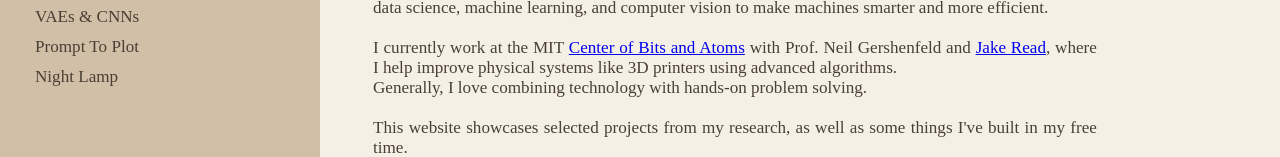
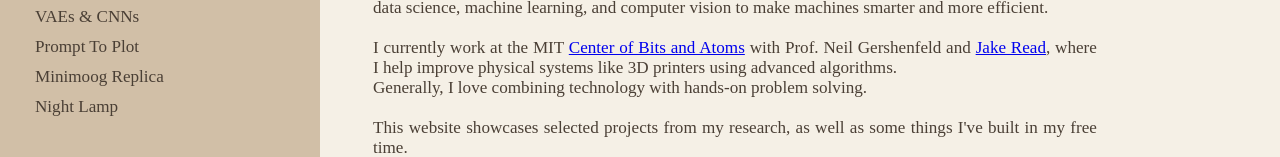
Before and after one commit to yuvalm11/personal-website, a plain HTML site: page index.html in a window 1280 px wide. Both pictures are taken after a click on the item "Projects". Shown: the part 165-322 px from the top of the page. Drawn offline with nearby package versions, Linux system fonts and the light colour scheme.

Commit message:
moog proj

```diff
--- a/index.html
+++ b/index.html
@@ -19,6 +19,7 @@
                         <li onclick="showProjectContent('Gesture')">Gesture Controlled Timer</li>
                         <li onclick="showProjectContent('MNIST-VAE')">VAEs & CNNs</li>
                         <li onclick="showProjectContent('VPlotter')">Prompt To Plot</li>
+                        <li onclick="showProjectContent('Moog')">Minimoog Replica</li>
                         <li onclick="showProjectContent('NightLamp')">Night Lamp</li>
                     </ul>
                 </li>
```
Also changed, not shown: 1 other file.
